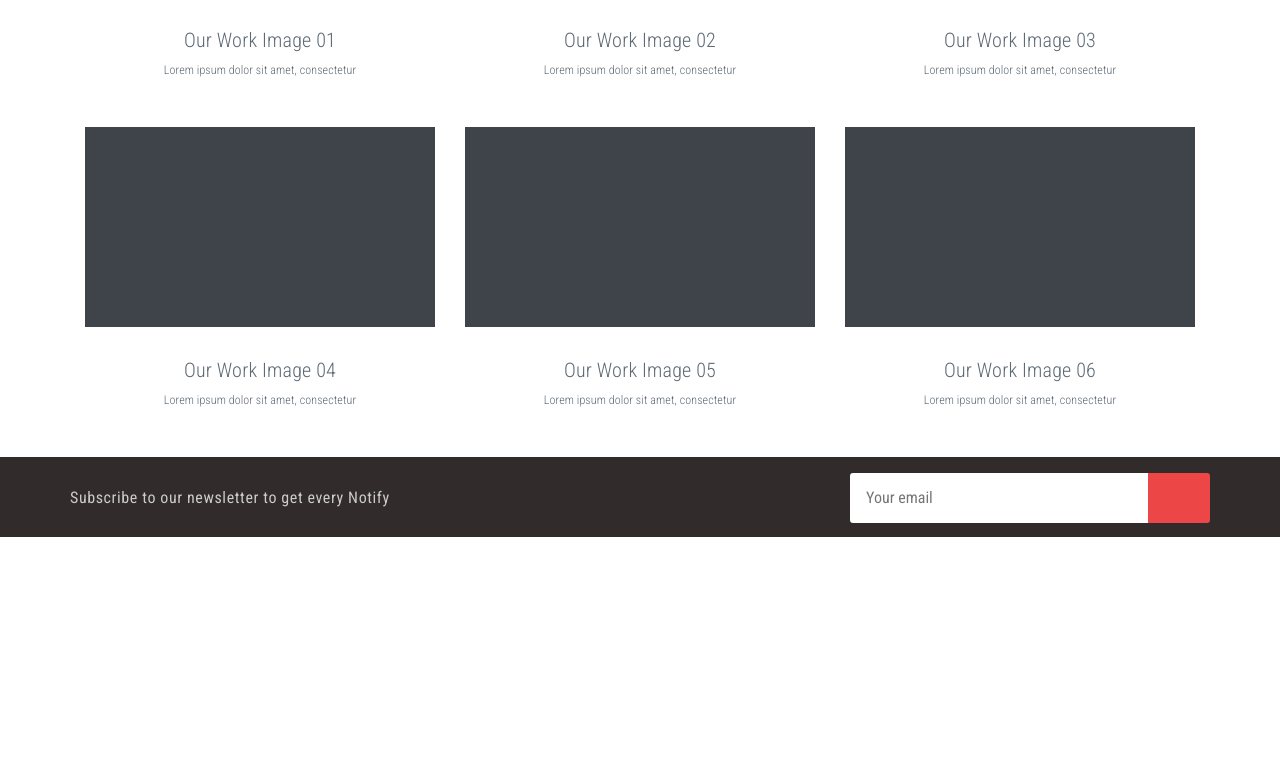
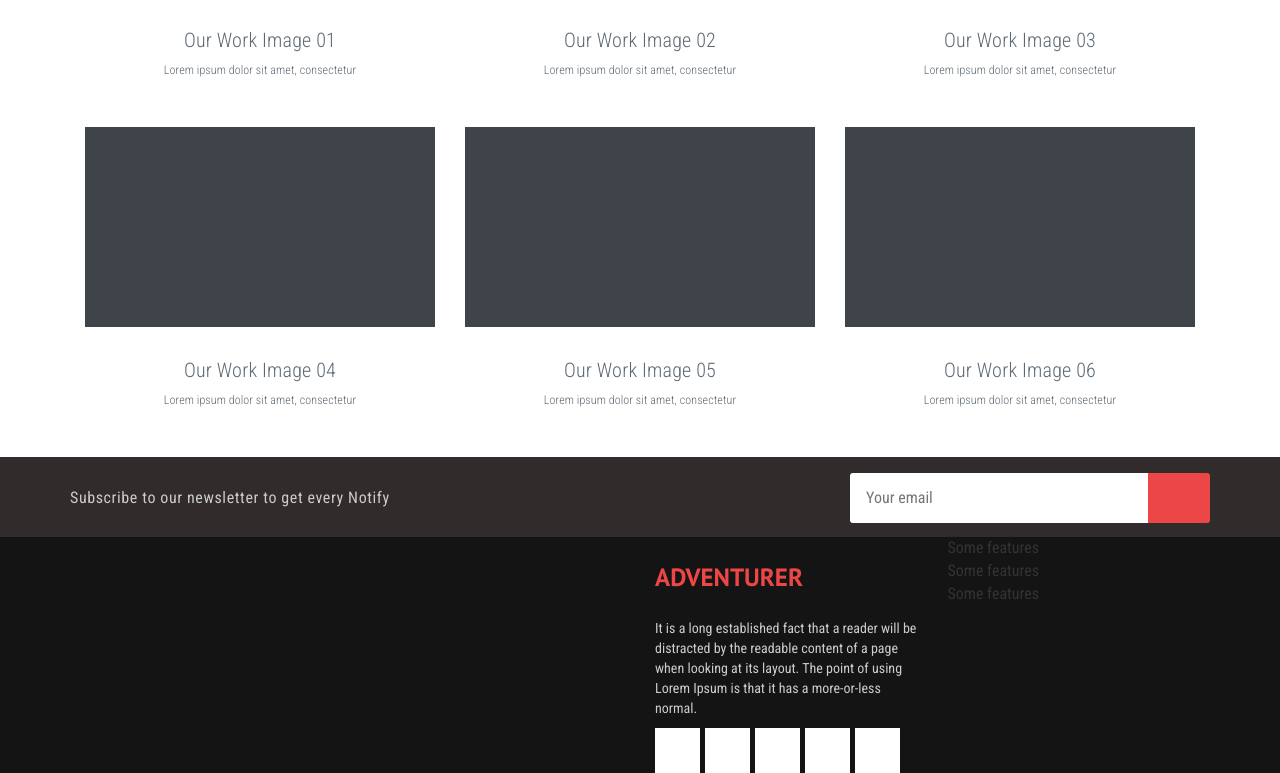
Before and after one commit to AAtamaniuk/Adventurer, a website: page src/index.html in a window 1280 px wide. Shown: the part 5858-6631 px from the top of the page. Before the commit the page ends 6416 px from the top, so only its background shows below. Drawn offline with nearby package versions, Linux system fonts and the light colour scheme; files that its build step writes are made by us from their sources.

Commit message:
Add some footer styles

```diff
--- a/src/index.html
+++ b/src/index.html
@@ -22,18 +22,6 @@
   //= template/portfolio.html
   //= template/subscribe.html
 
-
-  <section class="about">
-    <div class="container">
-      <div class="row">
-        <div class="col-xs-12">
-          <h1 class="section-title"></h1>
-          <h2 class="section-subtitle"></h2>
-        </div>
-      </div>
-    </div>
-  </section>
-
 </main>
 
 //= template/footer.html
--- a/src/sass/components/footer.scss
+++ b/src/sass/components/footer.scss
@@ -1,2 +1,43 @@
 @import "../vars.scss";
 @import "../mixins.scss";
+
+.main-footer {
+  background-color: $footer-color;
+}
+
+.footer-text {
+  color: hsl(0, 0%, 80%);
+  font-size: 14px;
+  font-weight: normal;
+  font-style: normal;
+  font-stretch: normal;
+  line-height: 1.43;
+
+  text-align: left;
+  letter-spacing: normal;
+}
+
+.footer-social {
+  margin-right: -5px;
+
+  font-size: 0;
+}
+
+.footer-social__link {
+  display: inline-block;
+
+  width: 45px;
+  height: 45px;
+  margin-right: 5px;
+
+  color: black;
+
+  transition: 0.3s;
+
+  background-color: white;
+  &:hover {
+    color: white;
+
+    background-color: $tomato;
+  }
+}
--- a/src/sass/vars.scss
+++ b/src/sass/vars.scss
@@ -6,6 +6,7 @@ $slate-grey: hsl(209, 11%, 41%);
 $pinkish-grey: hsl(0, 0%, 75%);
 $text-black: hsl(0, 0%, 20%);
 $brown: hsl(0, 7%, 18%);
+$footer-color: hsl(0, 0%, 8%);
 
 //Fonts
 
--- a/src/template/footer.html
+++ b/src/template/footer.html
@@ -1,7 +1,29 @@
 <footer class="main-footer">
   <div class="container">
     <div class="row">
-
+      <div class="col-md-3">
+        <span class="logo">ADVENTURER</span>
+        <p class="footer-text">
+          It is a long established fact that a reader will be distracted by the readable content of a page when looking at its layout.
+          The point of using Lorem Ipsum is that it has a more-or-less normal.
+        </p>
+        <div class="footer-social">
+          <a href="#" class="footer-social__link"></a>
+          <a href="#" class="footer-social__link"></a>
+          <a href="#" class="footer-social__link"></a>
+          <a href="#" class="footer-social__link"></a>
+          <a href="#" class="footer-social__link"></a>
+        </div>
+      </div>
+      <div class="col-md-3">
+        <div class="footer-title">Some features</div>
+      </div>
+      <div class="col-md-3">
+        <div class="footer-title">Some features</div>
+      </div>
+      <div class="col-md-3">
+        <div class="footer-title">Some features</div>
+      </div>
     </div>
   </div>
 </footer>
```
Also changed, not shown: build/css/style.css, build/css/style.min.css, build/index.html.
